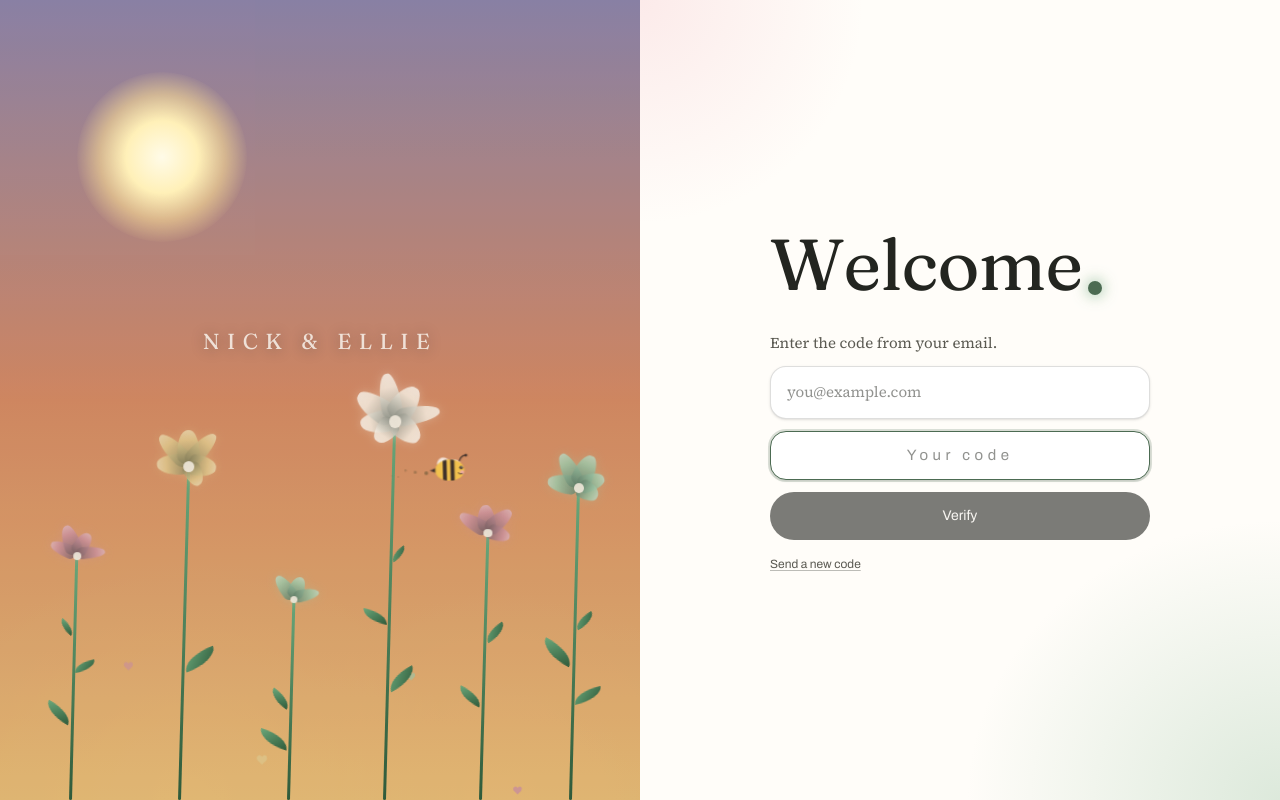
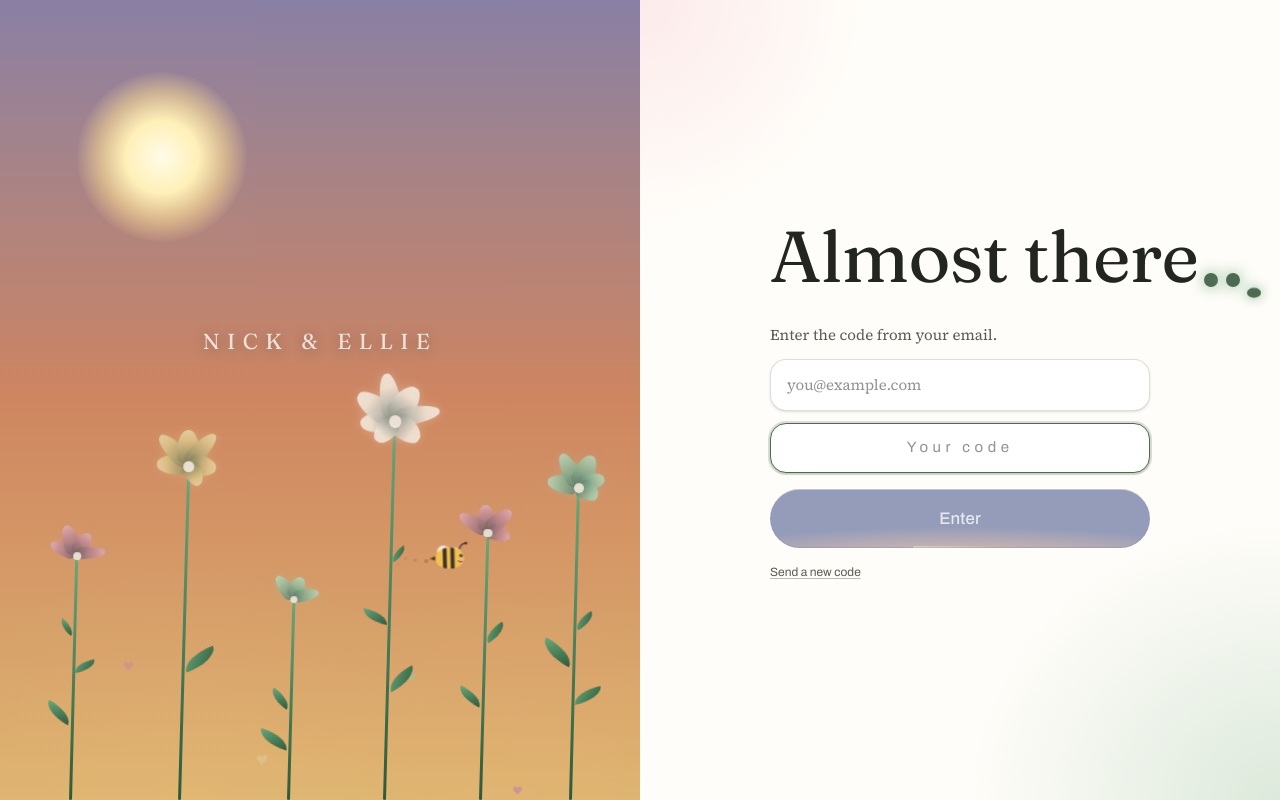
Before and after one commit to nicksdrewe/wedding, a Next.js app: page /login in a window 1280 px wide. Both pictures are taken after a click on the button "I already have a code". Built offline with nearby package versions, Linux system fonts and the light colour scheme.

Commit message:
Sign-in: staged buttons (34%/60%/100% galaxy), Almost there... / Almost! titles, button colours follow the sky, bee takes a lower path past the welcome step, fainter trail, site-colour transition
Co-Authored-By: Claude Sonnet 5.5 <noreply@anthropic.com>

```diff
--- a/src/app/styles/auth.css
+++ b/src/app/styles/auth.css
@@ -229,9 +229,9 @@
 
 /* ── the cosmic button, in our greens ── */
 .galaxy-btn {
-  --hue: 150;
   --transition: 0.25s;
   --spark: 1.8s;
+  --power: 1;
   position: relative;
   display: block;
   width: 100%;
@@ -239,10 +239,12 @@
 .galaxy-btn button {
   --cut: 0.1em;
   --active: 0;
+  --sun-hi: color-mix(in srgb, var(--sun-c) 35%, white);
   --bg:
-    radial-gradient(120% 120% at 126% 126%, hsl(var(--hue) calc(var(--active) * 80%) 96% / calc(var(--active) * 0.9)) 40%, transparent 50%) calc(100px - (var(--active) * 100px)) 0 / 100% 100% no-repeat,
-    radial-gradient(120% 120% at 120% 120%, hsl(var(--hue) calc(var(--active) * 55%) 58% / calc(var(--active) * 1)) 30%, transparent 70%) calc(100px - (var(--active) * 100px)) 0 / 100% 100% no-repeat,
-    hsl(var(--hue) calc(var(--active) * 35%) calc(10% - (var(--active) * 4%)));
+    radial-gradient(120% 120% at 126% 126%, color-mix(in srgb, var(--sun-hi) calc(var(--active) * 90%), transparent) 40%, transparent 50%) calc(100px - (var(--active) * 100px)) 0 / 100% 100% no-repeat,
+    radial-gradient(120% 120% at 120% 120%, color-mix(in srgb, var(--sun-c) calc(var(--active) * 100%), transparent) 30%, transparent 70%) calc(100px - (var(--active) * 100px)) 0 / 100% 100% no-repeat,
+    radial-gradient(135% 120% at 50% 140%, var(--btn-sheen) 0%, transparent 62%),
+    var(--btn-base);
   background: var(--bg);
   width: 100%;
   font-family: var(--font-ui), system-ui, sans-serif;
@@ -259,9 +261,9 @@
   border-radius: 2rem;
   position: relative;
   box-shadow:
-    0 0 calc(var(--active) * 3em) calc(var(--active) * 1.2em) hsl(var(--hue) 60% 55% / 0.45),
-    0 0.05em 0 0 hsl(var(--hue) calc(var(--active) * 60%) calc((var(--active) * 40%) + 28%)) inset,
-    0 -0.05em 0 0 hsl(var(--hue) calc(var(--active) * 60%) calc(var(--active) * 10%)) inset;
+    0 0 calc(var(--active) * 3em) calc(var(--active) * 1.2em) color-mix(in srgb, var(--sun-c) 50%, transparent),
+    0 0.05em 0 0 color-mix(in srgb, var(--sun-hi) 60%, transparent) inset,
+    0 -0.05em 0 0 rgba(0, 0, 0, 0.25) inset;
   transition: box-shadow var(--transition), scale var(--transition), background var(--transition);
   scale: calc(1 + (var(--active) * 0.04));
   transform-style: preserve-3d;
@@ -276,7 +278,7 @@
   scale: 1;
 }
 .galaxy-btn button:is(:hover, :focus-visible):not(:disabled) {
-  --active: 1;
+  --active: var(--power, 1);
 }
 .galaxy-btn .gstar {
   height: calc(var(--size) * 1px);
@@ -367,7 +369,7 @@
 .galaxy-btn .gtext {
   position: relative;
   letter-spacing: 0.01ch;
-  color: hsl(0 0% calc(66% + (var(--active) * 26%)));
+  color: color-mix(in srgb, white calc(78% + var(--active) * 22%), transparent);
 }
 
 /* ── the whoosh: bars of our colours sweep across, then the page opens ── */
@@ -565,9 +567,53 @@
   animation: bee-puff 1s ease-out calc(var(--i) * 0.17s) infinite;
 }
 @keyframes bee-puff {
-  0% { opacity: 0.7; transform: translate(0, 0) scale(1); }
+  0% { opacity: 0.45; transform: translate(0, 0) scale(1); }
   100% { opacity: 0; transform: translate(-44px, calc((var(--i) - 2.5) * 2px)) scale(0.3); }
 }
 @media (prefers-reduced-motion: reduce) {
   .auth-bee { display: none; }
 }
+
+/* the colours the cosmic button borrows, in step with the sky (same 30s there and back) */
+.auth-stage {
+  animation: stage-colours 30s ease-in-out infinite alternate;
+}
+@keyframes stage-colours {
+  0%, 8% { --sun-c: #ffe08a; --btn-base: #4a7aa3; --btn-sheen: #eef3f6; }
+  33%, 42% { --sun-c: #ff9f5a; --btn-base: #3d4a82; --btn-sheen: #f0955f; }
+  55% { --sun-c: #ff8f6a; --btn-base: #3a3f78; --btn-sheen: #d9707a; }
+  66% { --sun-c: #ebe3d2; --btn-base: #2e3263; --btn-sheen: #a8607a; }
+  90%, 100% { --sun-c: #eef0e6; --btn-base: #0b120d; --btn-sheen: #2f5a3a; }
+}
+@media (prefers-reduced-motion: reduce) {
+  .auth-stage { animation: none; --sun-c: #eef0e6; --btn-base: #0b120d; --btn-sheen: #2f5a3a; }
+}
+
+/* the bee glides to a lower path once the sign-in moves past the welcome page,
+   so it does not cross the words (timing is unchanged) */
+.auth-bee { transition: --y0 1s ease, --y1 1s ease, --y2 1s ease, --y3 1s ease, --y4 1s ease; }
+@media (min-width: 1024px) {
+  .auth-stage[data-late="true"] .auth-bee {
+    --y0: 52vh;
+    --y1: 62vh;
+    --y2: 72vh;
+    --y3: 83vh;
+    --y4: 92vh;
+  }
+}
+
+/* the title: out-of-time dropped dots, and an exclamation mark */
+.split-word__dot {
+  animation-duration: var(--dt, 2.2s);
+  animation-delay: var(--dd, 0s);
+}
+.split-word__dot + .split-word__dot { margin-left: 0.1em; }
+.split-word__bang {
+  color: var(--color-accent);
+  animation: split-in 0.6s cubic-bezier(0.5, 0, 0.5, 1) var(--delay) backwards, split-bang 2.4s ease-in-out calc(var(--delay) + 0.8s) infinite;
+}
+@keyframes split-bang {
+  0%, 70%, 100% { transform: translateY(0) scale(1); }
+  80% { transform: translateY(-0.12em) scale(1.12); }
+  90% { transform: translateY(0) scale(1); }
+}
--- a/src/components/auth/AuthScene.tsx
+++ b/src/components/auth/AuthScene.tsx
@@ -65,9 +65,9 @@ function Bee() {
   );
 }
 
-export function AuthScene({ children }: { children: React.ReactNode }) {
+export function AuthScene({ children, late = false }: { children: React.ReactNode; late?: boolean }) {
   return (
-    <div className="auth-stage">
+    <div className="auth-stage" data-late={late ? "true" : "false"}>
       <div className="auth-night" aria-hidden="true">
         <div className="auth-sky auth-sky--day" />
         <div className="auth-sky auth-sky--sunset" />
--- a/src/components/auth/GalaxyButton.tsx
+++ b/src/components/auth/GalaxyButton.tsx
@@ -11,11 +11,14 @@ export function GalaxyButton({
   disabled,
   type = "submit",
   onClick,
+  power = 1,
 }: {
   children: React.ReactNode;
   disabled?: boolean;
   type?: "submit" | "button";
   onClick?: () => void;
+  // 0 to 1: how much of the full effect (stars, swirl, glow) this button has.
+  power?: number;
 }) {
   const ref = useRef<HTMLSpanElement>(null);
   useEffect(() => {
@@ -25,20 +28,22 @@ export function GalaxyButton({
         `--angle:${RANDOM(0, 360)};--duration:${RANDOM(6, 20)};--delay:${RANDOM(1, 10)};--alpha:${RANDOM(40, 90) / 100};--size:${RANDOM(2, 6)};--distance:${RANDOM(40, 200)};`
       );
     });
-  }, []);
+  }, [power]);
+  const ring = Math.max(3, Math.round(20 * power));
+  const loose = Math.max(1, Math.round(4 * power));
   return (
-    <span className="galaxy-btn" ref={ref}>
+    <span className="galaxy-btn" ref={ref} style={{ "--power": power } as React.CSSProperties}>
       <button type={type} disabled={disabled} onClick={onClick}>
         <span className="gspark" />
         <span className="gbackdrop" />
         <span className="galaxy__container">
-          {[0, 1, 2, 3].map((i) => (
+          {Array.from({ length: loose }, (_, i) => (
             <span key={i} className="gstar gstar--static" />
           ))}
         </span>
         <span className="galaxy">
           <span className="galaxy__ring">
-            {Array.from({ length: 20 }, (_, i) => (
+            {Array.from({ length: ring }, (_, i) => (
               <span key={i} className="gstar" />
             ))}
           </span>
--- a/src/components/auth/LoginExperience.tsx
+++ b/src/components/auth/LoginExperience.tsx
@@ -24,8 +24,6 @@ type Step = "email" | "code" | "set" | "login";
 
 const INPUT =
   "w-full rounded-2xl border border-ink/15 bg-white px-4 py-3.5 font-reading text-[15px] text-ink shadow-sm outline-none transition focus:border-accent focus:ring-2 focus:ring-accent/20";
-const PLAIN_BUTTON =
-  "w-full rounded-full bg-ink px-5 py-3.5 font-serif text-sm text-cream transition hover:bg-ink-soft disabled:opacity-60";
 const LINK = "font-serif text-xs text-ink-soft underline decoration-ink/30 underline-offset-2 hover:text-sec";
 
 function remember(key: string, value: string | null) {
@@ -177,21 +175,24 @@ export function LoginExperience({ next = "/hub", startAt }: { next?: string; sta
     go("quick");
   }
 
-  const word = step === "login" ? "Login" : step === "set" ? "Almost" : "Welcome";
+  const word = step === "login" ? "Login" : step === "set" ? "Almost" : step === "code" ? "Almost there" : "Welcome";
+  const end = step === "set" ? "bang" : step === "code" ? "dots" : "dot";
 
   return (
     <>
-      <AuthScene>
+      <AuthScene late={step !== "email"}>
         <div className="w-full max-w-[380px]">
-          <SplitWord key={`${word}-${step}`} word={word} />
+          <SplitWord key={`${word}-${step}`} word={word} end={end} />
 
           {step === "email" && (
             <form onSubmit={sendCode} className="mt-8 flex flex-col gap-3">
               <p className="font-reading text-[15px] text-ink-soft">Pop in your email and we&rsquo;ll send you a code.</p>
               <input type="email" required autoComplete="email" placeholder="you@example.com" value={email} onChange={(e) => setEmail(e.target.value)} className={INPUT} />
-              <button type="submit" disabled={busy} className={PLAIN_BUTTON}>
-                {busy ? "Sending…" : "Send my code"}
-              </button>
+              <div className="pt-1">
+                <GalaxyButton disabled={busy} power={0.34}>
+                  {busy ? "Sending…" : "Send my code"}
+                </GalaxyButton>
+              </div>
               <div className="flex justify-between pt-1">
                 <button type="button" onClick={() => to("code")} className={LINK}>
                   I already have a code
@@ -219,9 +220,11 @@ export function LoginExperience({ next = "/hub", startAt }: { next?: string; sta
                 className={`${INPUT} text-center font-serif text-2xl tracking-[0.3em]`}
                 autoFocus
               />
-              <button type="submit" disabled={busy || code.length < CODE_MIN || !email} className={PLAIN_BUTTON}>
-                {busy ? "Checking…" : "Verify"}
-              </button>
+              <div className="pt-1">
+                <GalaxyButton disabled={busy || code.length < CODE_MIN || !email} power={0.6}>
+                  {busy ? "Checking…" : "Enter"}
+                </GalaxyButton>
+              </div>
               <button
                 type="button"
                 onClick={() => {
@@ -244,7 +247,7 @@ export function LoginExperience({ next = "/hub", startAt }: { next?: string; sta
               <input type="password" required minLength={8} autoComplete="new-password" placeholder="Choose a password" value={password} onChange={(e) => setPassword(e.target.value)} className={INPUT} autoFocus />
               <input type="password" required minLength={8} autoComplete="new-password" placeholder="Type it again" value={confirm} onChange={(e) => setConfirm(e.target.value)} className={INPUT} />
               <div className="pt-1">
-                <GalaxyButton disabled={busy}>{busy ? "One moment…" : "Let’s go"}</GalaxyButton>
+                <GalaxyButton disabled={busy}>{busy ? "One moment…" : "Let’s Go!"}</GalaxyButton>
               </div>
               <button type="button" onClick={() => go("quick")} className={`${LINK} self-start pt-1`}>
                 Skip for now
--- a/src/components/auth/SplitWord.tsx
+++ b/src/components/auth/SplitWord.tsx
@@ -1,22 +1,29 @@
-// One big word whose letters tumble in, then a dot bounces in and lands after
-// it (a nod to the "Splitting" animation). Give it a `key` of the word so it
-// replays when the word changes.
-export function SplitWord({ word }: { word: string }) {
-  const chars = Array.from(word);
+// One big word whose letters tumble in, then something lands after it: a
+// bouncing dot, three dots dropped out of time ("dots"), or an exclamation
+// mark ("bang"). Give it a `key` of the word so it replays when it changes.
+export function SplitWord({ word, end = "dot" }: { word: string; end?: "dot" | "dots" | "bang" }) {
+  const chars = Array.from(end === "bang" ? `${word}!` : word);
   const mid = (chars.length - 1) / 2;
+  const DOTS = [
+    { "--dt": "1.9s", "--dd": "0s" },
+    { "--dt": "2.6s", "--dd": "0.5s" },
+    { "--dt": "3.3s", "--dd": "1.1s" },
+  ];
   return (
-    <h1 className="split-word" aria-label={word}>
+    <h1 className="split-word" aria-label={end === "bang" ? `${word}!` : end === "dots" ? `${word}...` : word}>
       {chars.map((c, i) => (
         <span
           key={i}
           aria-hidden="true"
-          className="split-word__char"
+          className={`split-word__char ${end === "bang" && i === chars.length - 1 ? "split-word__bang" : ""}`}
           style={{ "--i": i, "--k": (i - mid) / Math.max(mid, 1) } as React.CSSProperties}
         >
-          {c === " " ? " " : c}
+          {c === " " ? "\u00a0" : c}
         </span>
       ))}
-      <span className="split-word__dot" aria-hidden="true" />
+      {end === "dot" && <span className="split-word__dot" aria-hidden="true" />}
+      {end === "dots" &&
+        DOTS.map((d, i) => <span key={i} className="split-word__dot" aria-hidden="true" style={d as React.CSSProperties} />)}
     </h1>
   );
 }
--- a/src/components/auth/Whoosh.tsx
+++ b/src/components/auth/Whoosh.tsx
@@ -1,7 +1,7 @@
 // The way in. "cinematic" sweeps bands of the site colours across the screen
 // before the page opens (first time in); "quick" is just a soft fade (every
 // sign-in after that).
-const BANDS = ["#1d2a21", "#a8475a", "#ecc566", "#7a4f86", "#2b6c70", "#4c6b52"];
+const BANDS = ["#1d2a21", "#4c6b52", "#a8475a", "#9cc4a4", "#86641a", "#f4f1ec"];
 
 export function Whoosh({ mode }: { mode: "cinematic" | "quick" }) {
   return (
```
Also changed, not shown: src/app/globals.css (+11 -0 lines).
